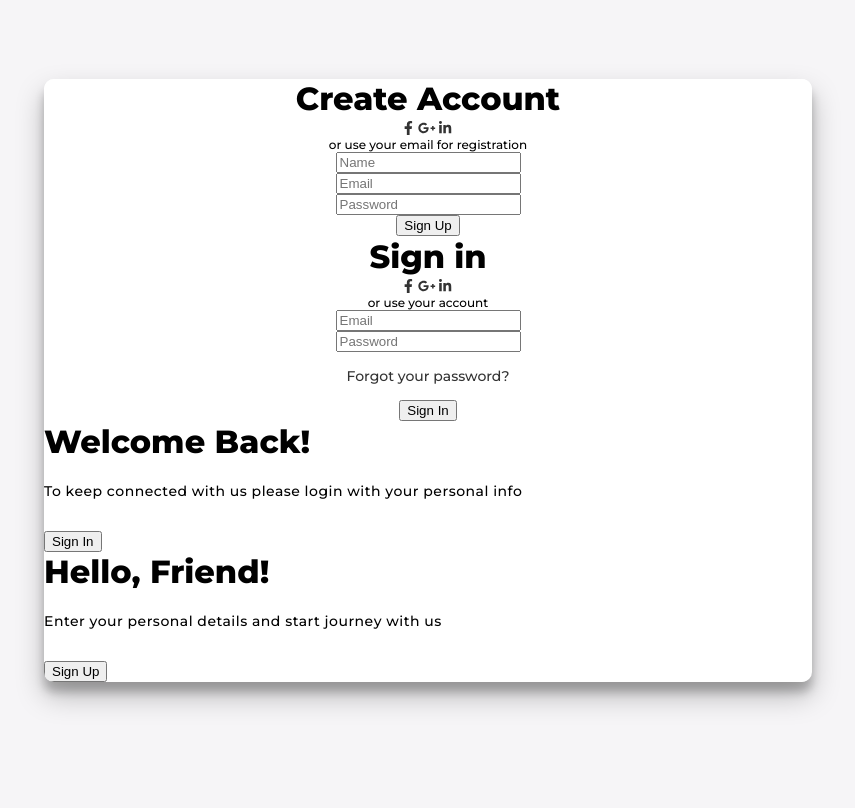
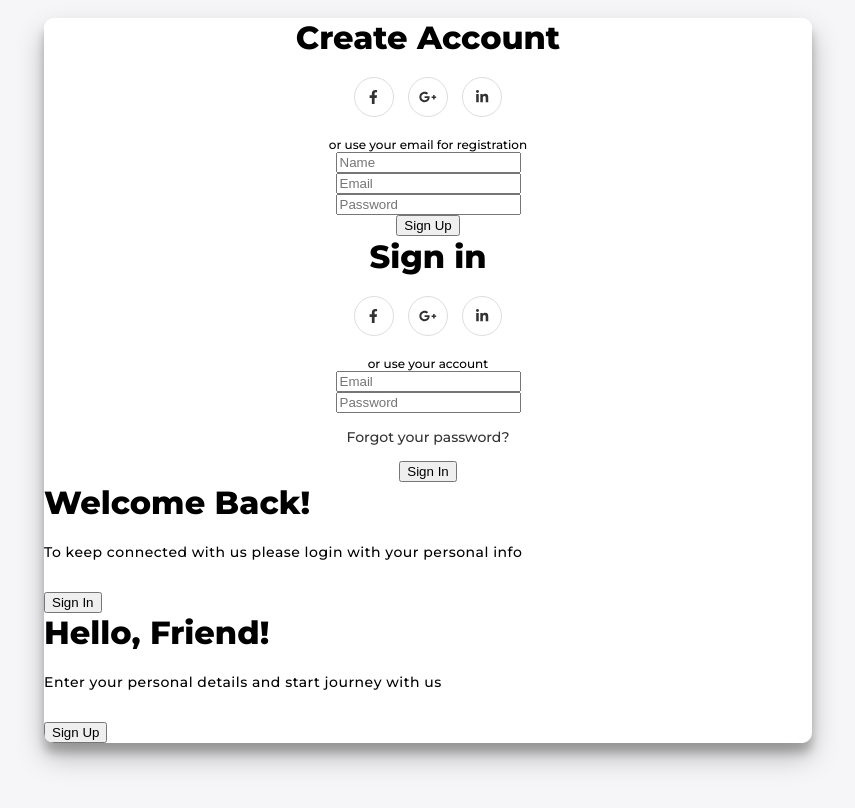
Before and after one commit to Ejiro-Asiuwhu/Sign-up-UI, a plain HTML site: page index.html in a window 1280 px wide. Shown: the whole page, without its empty margins (212-1067 px from the left). Drawn offline with Linux system fonts and the light colour scheme.

Commit message:
social icon styling

```diff
--- a/css/style.css
+++ b/css/style.css
@@ -62,3 +62,19 @@ a {
     align-items: center;
     text-align: center;
 }
+
+
+.social-container {
+    margin: 20px 0;
+}
+
+.social-container a {
+    border: 1px solid #ddd;
+    border-radius: 50%;
+    display: inline-flex;
+    justify-content: center;
+    align-items: center;
+    margin: 0 5px;
+    height: 40px;
+    width: 40px;
+}
```
